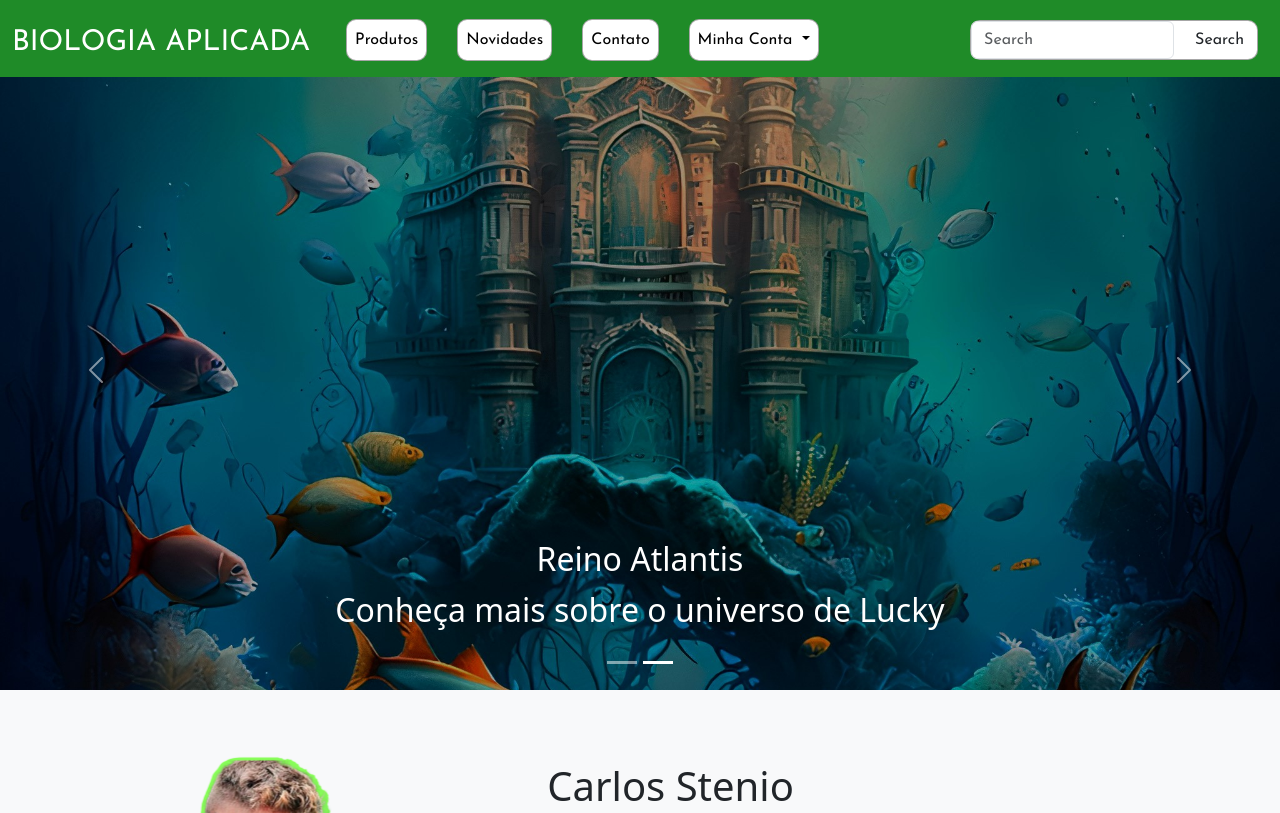
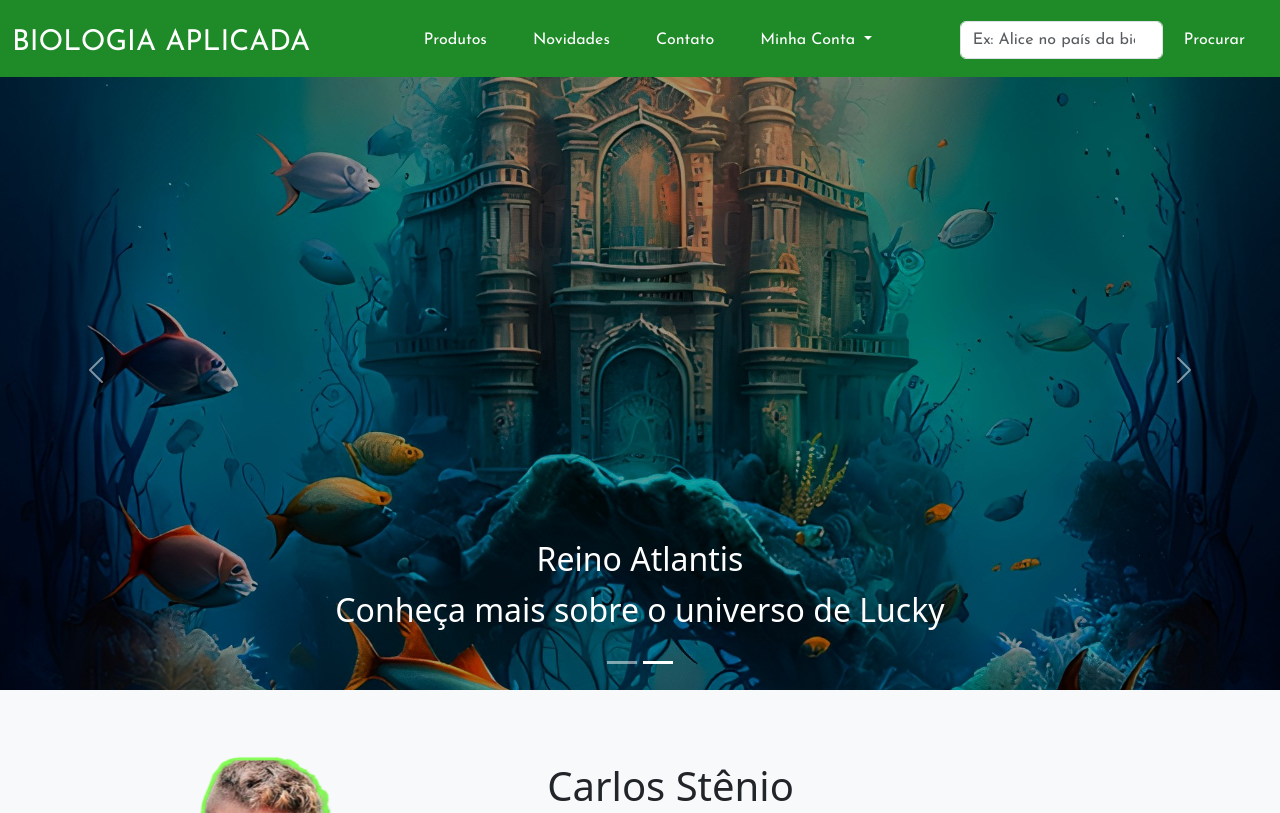
Before and after one commit to julinhodoceu/biologia-aplicada2, a plain HTML site: page index.html in a window 1280 px wide. Shown: the top 813 px of the page. Drawn offline with nearby package versions, Linux system fonts and the light colour scheme.

Commit message:
atualização de detalhes

```diff
--- a/estilo/style.css
+++ b/estilo/style.css
@@ -5,7 +5,7 @@
 
 
 body {
-    background-image: linear-gradient(to bottom, #c061ff, white);
+    background-color: rgb(105, 105, 105);
     height: 100em;
 }
 
@@ -21,7 +21,9 @@ main {
     z-index: 1;
     padding-top: 50px;
 }
-
+.botaopesquisa {
+    color: white;
+}
 .fontebranca {
     color: white;
     font-size: 2em;
@@ -38,18 +40,15 @@ main {
 }
 
 .barrapesquisa {
-    color: rgb(0, 0, 0);
+    color: rgb(255, 255, 255);
     font-family: 'Josefin Sans', sans-serif;
-    background-color: white;
-    border-radius: 10px;
+    border-radius: 5px;
     margin-right: 10px;
-    border: 1px solid rgba(0, 0, 0, 0.349);
     margin-bottom: 5px;
 }
 
 .botaopesquisa:hover {
-    background-color: rgb(118, 54, 179)!important;
-
+    background-color: rgb(54, 179, 60)!important;
 }
 
 h4 {
@@ -57,16 +56,20 @@ h4 {
 }
 
 .navbarpadrao:hover {
-    background-color: rgb(118, 54, 179);
+    background-color: rgb(54, 179, 60);
+    color: white;
+}
+
+.listaabaixo:hover {
+    background-color: rgb(54, 179, 60);
+    color: white;
 }
 
 .navbarpadrao {
-    color: rgb(0, 0, 0);
+    color: rgb(255, 255, 255);
     font-family: 'Josefin Sans', sans-serif;
-    background-color: white;
-    border-radius: 10px;
+    border-radius: 7px;
     margin-right: 10px;
-    border: 1px solid rgba(0, 0, 0, 0.349);
     margin-bottom: 5px;
 }
 
--- a/index.html
+++ b/index.html
@@ -13,37 +13,37 @@
     <header>
     <nav class="navbar navbar-expand-lg cor_amarelo pt-3">
   <div class="container-fluid">
-    <a class="navbar-brand fontsite" href="#">BIOLOGIA APLICADA</a>
+    <a class="navbar-brand fontsite text-white" href="#">BIOLOGIA APLICADA</a>
     <button class="navbar-toggler" type="button" data-bs-toggle="collapse" data-bs-target="#navbarSupportedContent" aria-controls="navbarSupportedContent" aria-expanded="false" aria-label="Toggle navigation">
       <span class="navbar-toggler-icon"></span>
     </button>
     <div class="collapse navbar-collapse" id="navbarSupportedContent">
-      <ul class="navbar-nav me-auto mb-2 mb-lg-0">
+      <ul class="navbar-nav me-auto ms-auto mb-2 mb-lg-0">
         <li class="nav-item">
-          <a class="nav-link active navbarpadrao" aria-current="page" href="#">Produtos</a>
+          <a class="nav-link navbarpadrao text-white" aria-current="page" href="#">Produtos</a>
         </li>
         <li class="nav-item">
-          <a class="nav-link navbarpadrao" href="#">Novidades</a>
+          <a class="nav-link navbarpadrao text-white" href="#">Novidades</a>
         </li>
         <li class="nav-item">
-            <a class="nav-link navbarpadrao" href="#">Contato</a>
+            <a class="nav-link navbarpadrao text-white" href="#">Contato</a>
           </li>
         <li class="nav-item dropdown">
-          <a class="nav-link dropdown-toggle navbarpadrao" href="#" role="button" data-bs-toggle="dropdown" aria-expanded="false">
+          <a class="nav-link dropdown-toggle navbarpadrao text-white" href="#" role="button" data-bs-toggle="dropdown" aria-expanded="false">
             Minha Conta
           </a>
           <ul class="dropdown-menu">
-            <li><a class="dropdown-item" href="#">Login</a></li>
-            <li><a class="dropdown-item" href="#">Registrar</a></li>
+            <li><a class="dropdown-item listaabaixo justify-content-center d-flex" href="#">Login</a></li>
+            <li><a class="dropdown-item listaabaixo justify-content-center d-flex" href="#">Registrar</a></li>
             <li><hr class="dropdown-divider"></li>
-            <li><a class="dropdown-item" href="#">Meus Pedidos</a></li>
+            <li><a class="dropdown-item listaabaixo justify-content-center d-flex" href="#">Meus Pedidos</a></li>
           </ul>
         </li>
 
       </ul>
       <form class="d-flex barrapesquisa" role="search">
-        <input class="form-control me-2" type="search" placeholder="Search" aria-label="Search">
-        <button class="btn botaopesquisa" type="submit">Search</button>
+        <input class="form-control me-2" type="search" placeholder="Ex: Alice no país da biologia" aria-label="Search">
+        <button class="btn botaopesquisa" type="submit">Procurar</button>
       </form>
     </div>
   </div>
@@ -92,7 +92,7 @@
                     <img src="imagens/stenio.png" class="card-img-top flex-shrink-0" alt="Foto">
                 </div>
                 <div class="col-md-7 justify-content-center d-block pt-5">
-                  <h1 class="flex-grow-1"> Carlos Stenio</h1>
+                  <h1 class="flex-grow-1"> Carlos Stênio</h1>
                   <h4 class="pb-4">Biólogo, Mestrando Unicamp, pesquisador científico</h4>
                   <p>Tudo começou quando comecei a assistir Teresa, e ouvi ela dizer: Entre ser e não ser, eu sou! <br> Foi aí que tive um choque de realidade em qual diva eu realmente deveria me inspirar</p>
                   <p>Lorem ipsum dolor sit amet consectetur adipisicing elit. Voluptas, ut! Accusantium, iusto tenetur hic mollitia sed dignissimos ea quis? Inventore iure praesentium odio aliquam tempora qui incidunt soluta veniam accusamus.</p>
```
